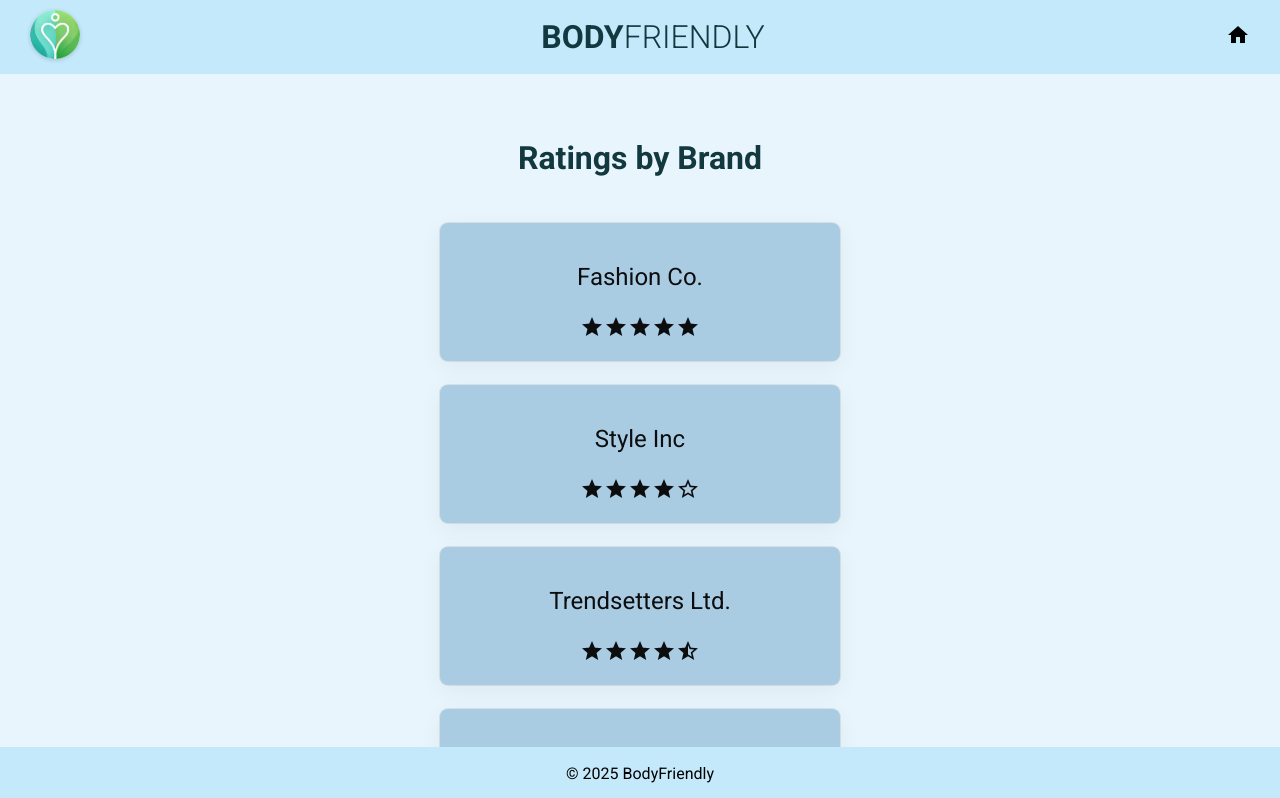
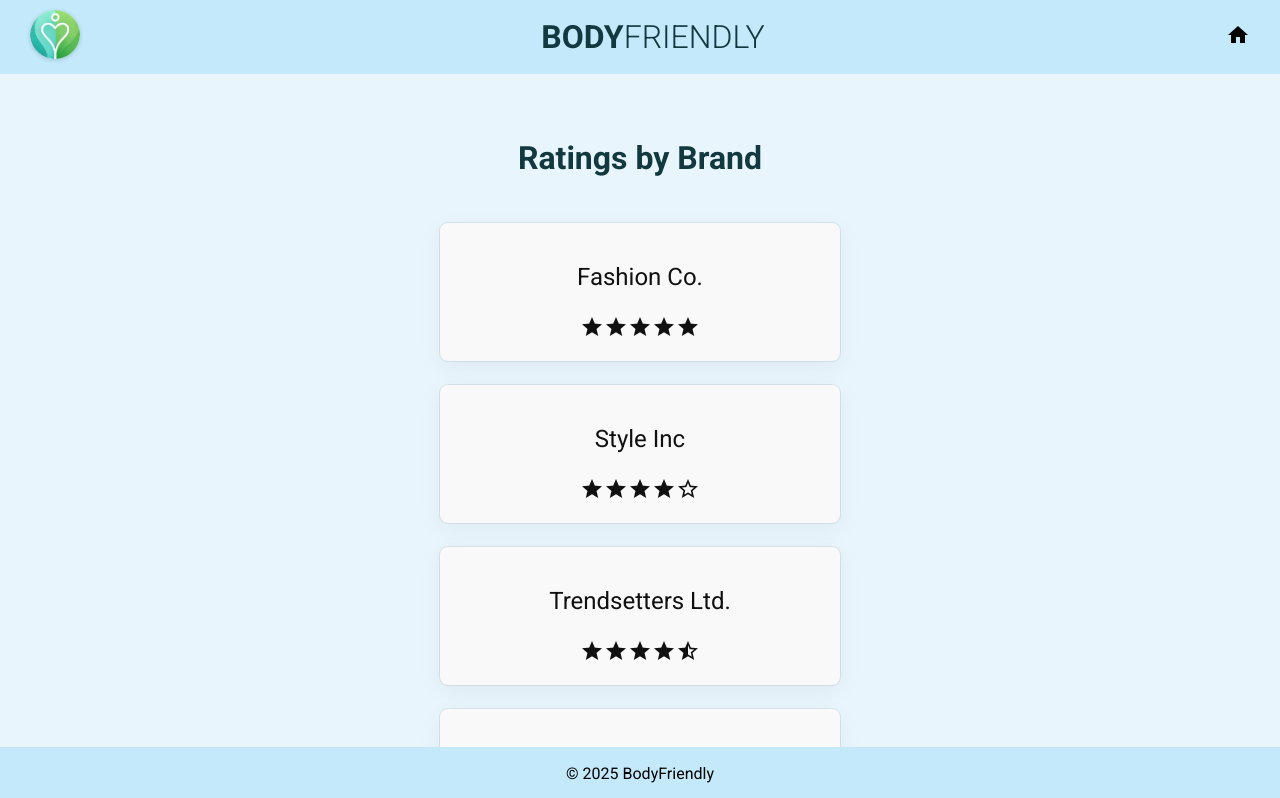
Before and after one commit to EladBet/BeSafeTeam6, a React (Vite) app in the folder client/: page /rating in a window 1280 px wide. Shown: the top 798 px of the page. Built offline with nearby package versions, Linux system fonts and the light colour scheme.

Commit message:
chnged the links color

```diff
--- a/client/src/pages/AllBrands/AllBrands.module.css
+++ b/client/src/pages/AllBrands/AllBrands.module.css
@@ -7,7 +7,7 @@
 }
 
 .link {
-    background-color: #aacce3;
+    background-color: #f9f9f9;
     color: rgba(0, 0, 0, 0.939);
     box-shadow: rgba(0, 0, 0, 0.05) 0px 6px 24px 0px, rgba(0, 0, 0, 0.08) 0px 0px 0px 1px;
     width: min(400px, 90vw);
```
